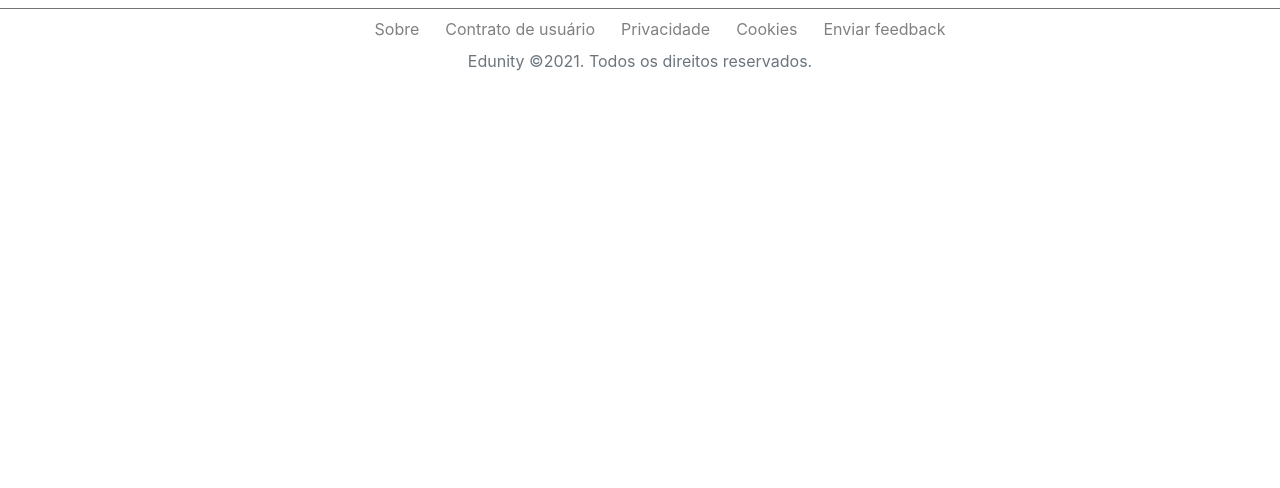
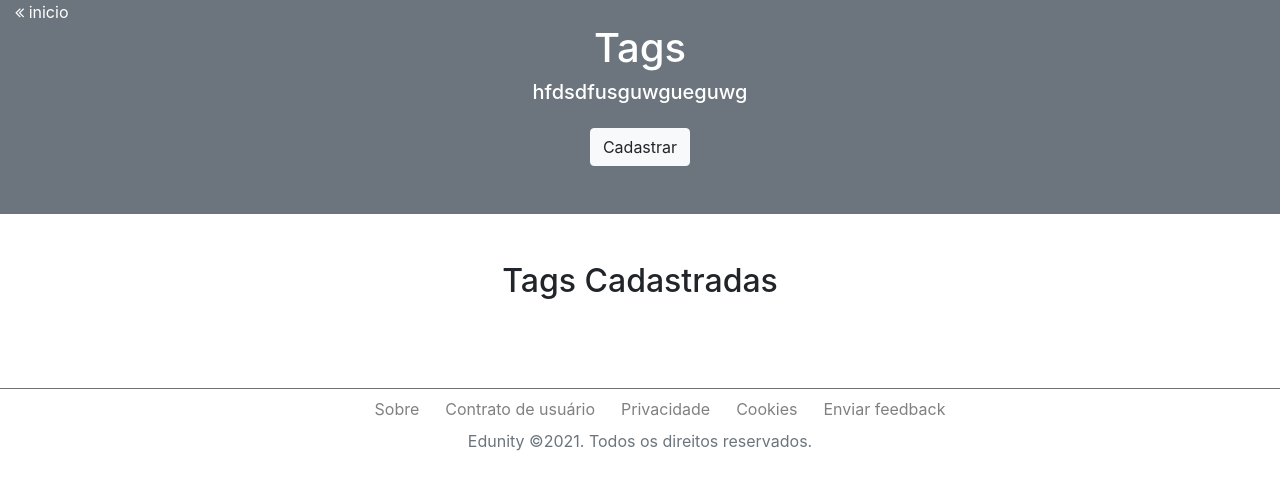
Before and after one commit to marianapiccolo/Projeto-Integrador-Generation, an Angular app in the folder EdunityFront/: page /tema in a window 1280 px wide. Before the commit this address led to /. Shown: the top 488 px of the page. Built offline with nearby package versions, Linux system fonts and the light colour scheme.

Commit message:
componente tema em construção

```diff
--- a/EdunityFront/src/app/app-routing.module.ts
+++ b/EdunityFront/src/app/app-routing.module.ts
@@ -3,6 +3,7 @@ import { RouterModule, Routes } from '@angular/router';
 import { CadastrarComponent } from './cadastrar/cadastrar.component';
 import { EntrarComponent } from './entrar/entrar.component';
 import { SobreComponent } from './sobre/sobre.component';
+import { TemaComponent } from './tema/tema.component';
 
 const routes: Routes = [
 
@@ -10,6 +11,7 @@ const routes: Routes = [
   {path: "entrar", component: EntrarComponent},
   {path: "cadastrar", component: CadastrarComponent},
   {path: "sobre", component:SobreComponent},
+  {path: "tema", component: TemaComponent}
 
 ];
 
--- a/EdunityFront/src/app/app.module.ts
+++ b/EdunityFront/src/app/app.module.ts
@@ -8,6 +8,7 @@ import { EntrarComponent } from './entrar/entrar.component';
 import { CadastrarComponent } from './cadastrar/cadastrar.component';
 import { SobreComponent } from './sobre/sobre.component';
 import { RodapeComponent } from './rodape/rodape.component';
+import { TemaComponent } from './tema/tema.component';
 
 @NgModule({
   declarations: [
@@ -16,7 +17,8 @@ import { RodapeComponent } from './rodape/rodape.component';
     EntrarComponent,
     CadastrarComponent,
     SobreComponent,
-    RodapeComponent
+    RodapeComponent,
+    TemaComponent
   ],
   imports: [
     BrowserModule,
--- /dev/null
+++ b/EdunityFront/src/app/tema/tema.component.html
@@ -0,0 +1,62 @@
+<!--Lado esquerdo-->
+<div class="container-fluid">
+    <div class="row bg-secondary">
+        <div class="col-md-12 text-white">
+            <a routerLink="" class="text-white text-left">
+                <i class="fa fa-angle-double-left" aria-hidden="true" ></i> inicio
+            </a>
+
+
+            <h1 class="text-center">Tags</h1>
+            <h5 class="text-center">hfdsdfusguwgueguwg</h5>
+
+            <div class="row d-flex justify-content-center mt-4 mb-5">
+                <div class="col-md-3">
+
+                    <div class="d-flex justify-content-center">
+                        <button class="btn btn-light" (click)="cadastrar()">Cadastrar</button>
+                    </div>
+
+                </div>
+
+            </div>
+        </div>
+
+    </div>
+
+</div>
+
+<!--/lado esquedo-->
+
+<!--Meio-->
+<div class="container">
+    <div class="row mt-5">
+        <div class="col-md-12">
+            <h2 class="text-center">Tags Cadastradas</h2>
+        </div>
+
+    </div>
+
+    <div class="row mt-3 mb-5 d-flex justify-content-center">
+        <div class="col-md-6">
+
+            <table class="table">
+
+                <tbody>
+                  <tr *ngFor="let item of listaTemas">
+                    <th>{{item.id}}</th>
+                    <td>{{item.descricao}}</td>
+                    <td class="d-flex justify-content-end">
+                        <button class="btn mr-3" [routerLink]="['/tema-edit', item.id]" >Editar tema</button>
+                        <button class="btn" [routerLink]="['/tema-delete', item.id]" >Apagar tema</button>
+                    </td>
+
+                  </tr>
+
+                </tbody>
+              </table>
+
+        </div>
+
+    </div>
+</div>
--- /dev/null
+++ b/EdunityFront/src/app/tema/tema.component.ts
@@ -0,0 +1,41 @@
+import { Component, OnInit } from '@angular/core';
+
+@Component({
+  selector: 'app-tema',
+  templateUrl: './tema.component.html',
+  styleUrls: ['./tema.component.css']
+})
+export class TemaComponent implements OnInit {
+
+  //tema: Tema = new Tema()
+  //listaTemas: Temas[]
+
+  constructor(
+    //private router: Router,
+    //private temaService: TemaService
+
+  ) { }
+
+  ngOnInit(): void {
+    //if .....
+   // this.findAllTemas()
+  }
+
+  //findAllTemas(){
+    //this.temaService.getAllTema().subscribe((resp: Tema[]) => {
+      //this.listaTemas = resp
+
+   // })
+  //}
+
+  cadastrar(){
+    this.temaService.postTema(this.tema).subscribe((resp: Tema) => {
+      this.tema = resp
+      this.alertas.showAlertSuccess('Tema cadastrado com sucesso!')
+      this.findAllTemas()
+      this.tema = new Tema()
+    })
+
+}
+
+}
```
Also changed, not shown: EdunityFront/src/app/tema/tema.component.css (added).
